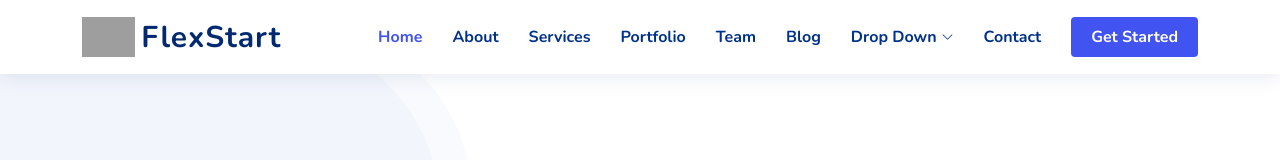
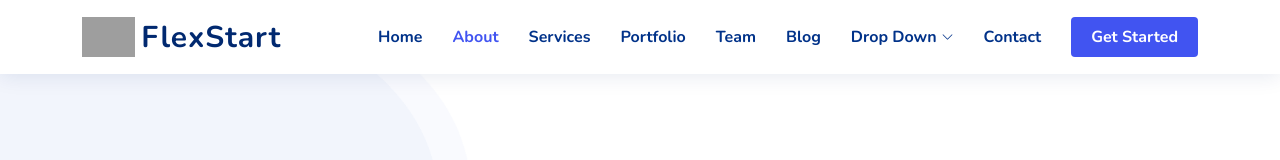
Before and after one commit to asyncfinkd/blog, a React (Create React App) app: page /about in a window 1280 px wide. Shown: the top 160 px of the page. Built offline with nearby package versions, Linux system fonts and the light colour scheme; grey boxes are pictures that could not be loaded.

Commit message:
fix: header active className

```diff
--- a/src/components/header/Header.tsx
+++ b/src/components/header/Header.tsx
@@ -1,18 +1,26 @@
-import React from "react";
-import { Link } from "react-router-dom";
+import React, { useEffect } from "react";
+import { NavLink } from "react-router-dom";
 import { useToggle } from "../../lib/use-toggle";
 
 const Header: React.FC = () => {
   const [showHeader, setShowHeader] = useToggle();
   const [dropDownActive, setDropDownActive] = useToggle();
+  useEffect(() => {
+    let url = window.location.pathname;
+    if (url == "/") {
+      document.getElementById("qmqlmqlmq")?.classList.add("active");
+    } else {
+      document.getElementById("qmqlmqlmq")?.classList.remove("active");
+    }
+  });
   return (
     <>
       <header id="header" className="header fixed-top header-scrolled">
         <div className="container-fluid container-xl d-flex align-items-center justify-content-between">
-          <Link to="/" className="logo d-flex align-items-center">
+          <NavLink to="/" className="logo d-flex align-items-center">
             <img src="assets/img/logo.png" alt="" />
             <span>FlexStart</span>
-          </Link>
+          </NavLink>
 
           <nav
             id="navbar"
@@ -20,14 +28,23 @@ const Header: React.FC = () => {
           >
             <ul>
               <li>
-                <Link to="/" className="nav-link scrollto active">
+                <NavLink
+                  to="/"
+                  className="nav-link scrollto"
+                  id="qmqlmqlmq"
+                  activeClassName="active"
+                >
                   Home
-                </Link>
+                </NavLink>
               </li>
               <li>
-                <Link className="nav-link scrollto" to="/about">
+                <NavLink
+                  className="nav-link scrollto"
+                  to="/about"
+                  activeClassName="active"
+                >
                   About
-                </Link>
+                </NavLink>
               </li>
               <li>
                 <a className="nav-link scrollto" href="#services">
```
